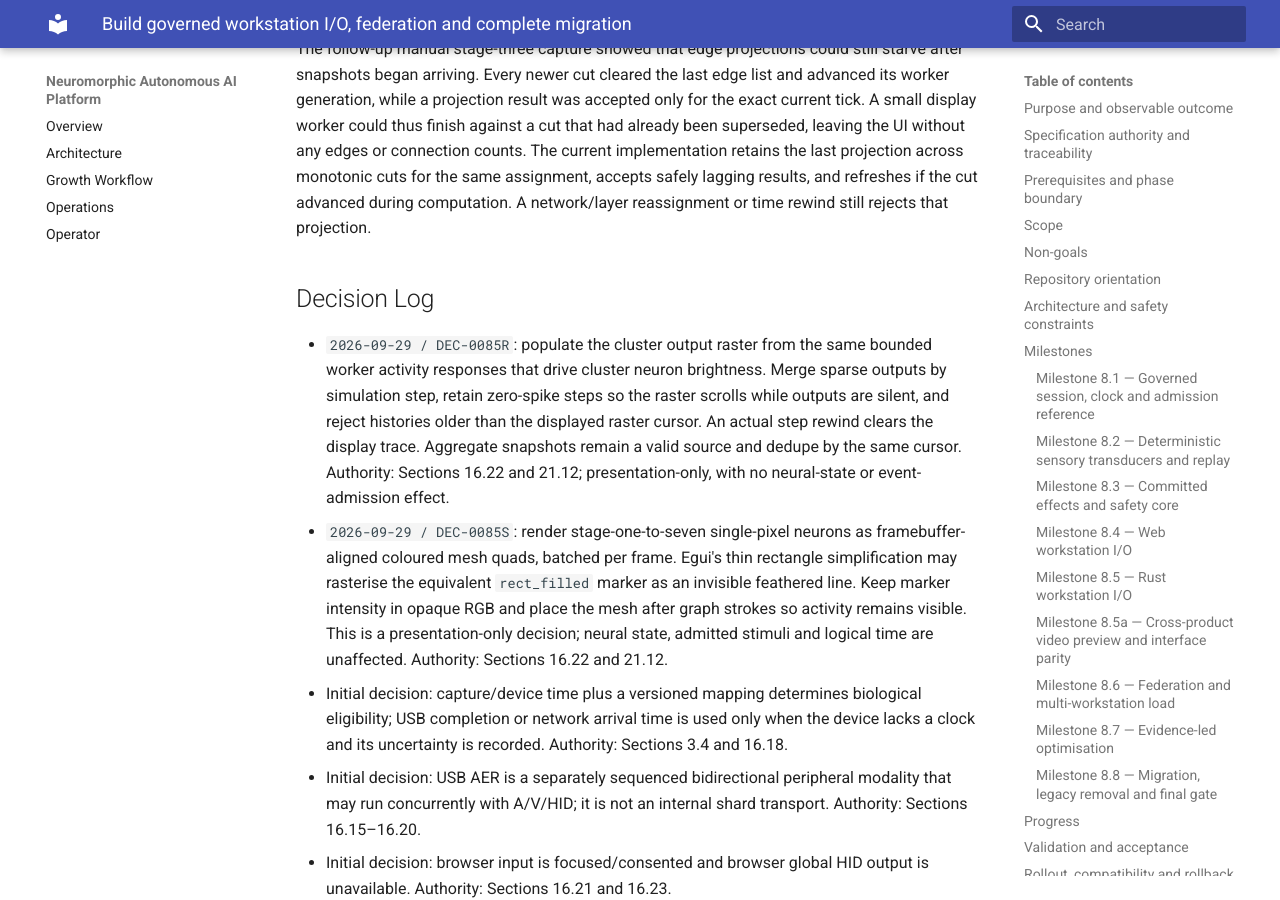
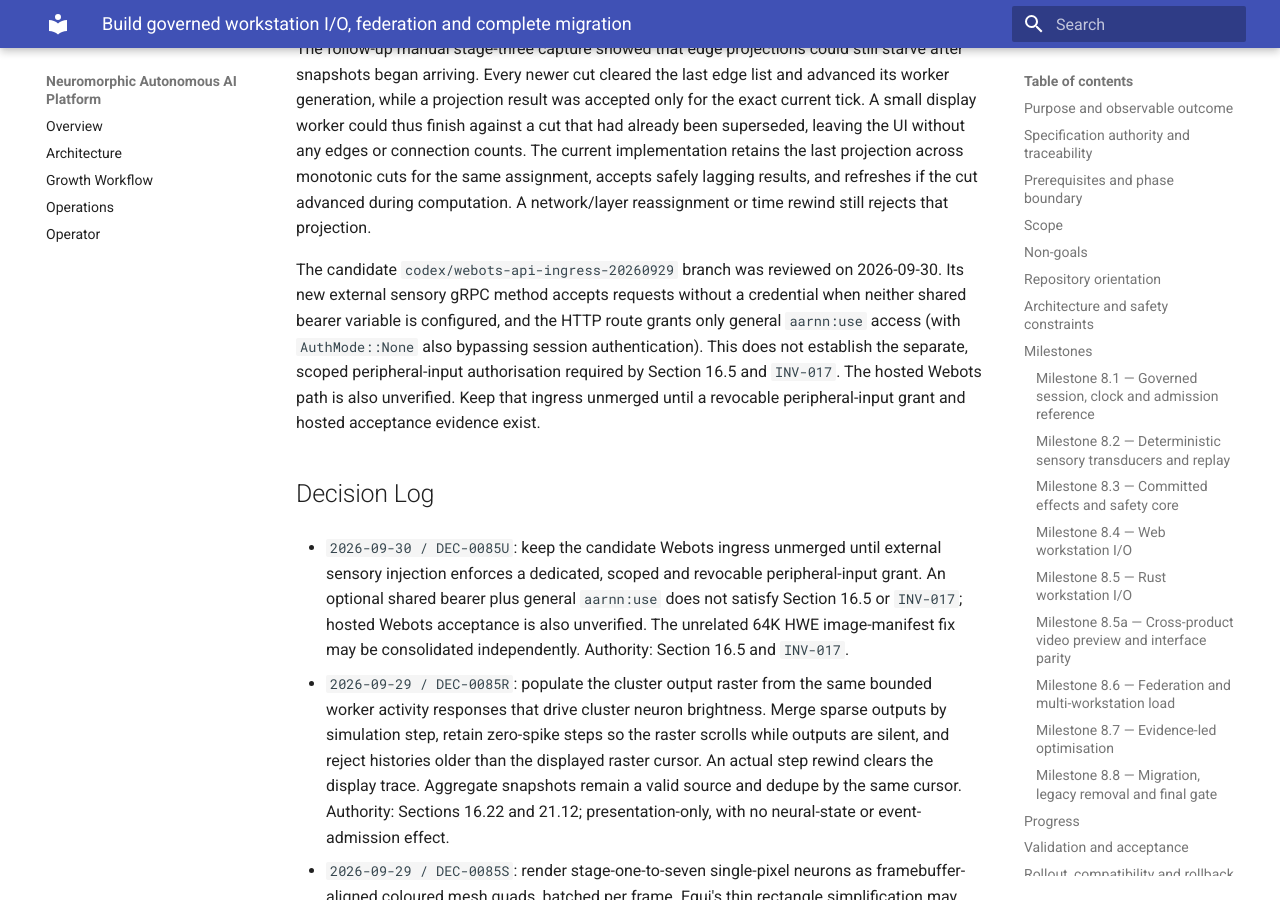
Before and after one commit to neuralmimicry/aarnn_rust, an MkDocs documentation site: the page built from docs/execplans/phase-08-workstation-io.md, in a window 1280 px wide and 900 px high, scrolled down 23126 px. Built offline with MkDocs 1.6.1 and Material for MkDocs 9.7.7, drawn with Linux system fonts in a browser that asks for light colours.

Commit message:
docs: record peripheral ingress authorization gate

```diff
--- a/docs/execplans/phase-08-workstation-io.md
+++ b/docs/execplans/phase-08-workstation-io.md
@@ -881,7 +881,23 @@ projection across monotonic cuts for the same assignment, accepts safely
 lagging results, and refreshes if the cut advanced during computation. A
 network/layer reassignment or time rewind still rejects that projection.
 
+The candidate `codex/webots-api-ingress-20260929` branch was reviewed on
+2026-09-30. Its new external sensory gRPC method accepts requests without a
+credential when neither shared bearer variable is configured, and the HTTP
+route grants only general `aarnn:use` access (with `AuthMode::None` also
+bypassing session authentication). This does not establish the separate,
+scoped peripheral-input authorisation required by Section 16.5 and `INV-017`.
+The hosted Webots path is also unverified. Keep that ingress unmerged until a
+revocable peripheral-input grant and hosted acceptance evidence exist.
+
 ## Decision Log
+
+- `2026-09-30 / DEC-0085U`: keep the candidate Webots ingress unmerged until
+  external sensory injection enforces a dedicated, scoped and revocable
+  peripheral-input grant. An optional shared bearer plus general `aarnn:use`
+  does not satisfy Section 16.5 or `INV-017`; hosted Webots acceptance is also
+  unverified. The unrelated 64K HWE image-manifest fix may be consolidated
+  independently. Authority: Section 16.5 and `INV-017`.
 
 - `2026-09-29 / DEC-0085R`: populate the cluster output raster from the same
   bounded worker activity responses that drive cluster neuron brightness.
```
